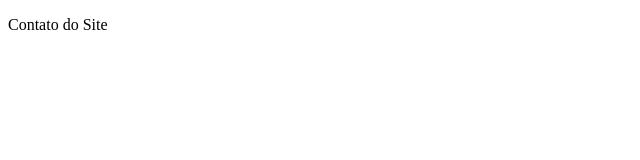
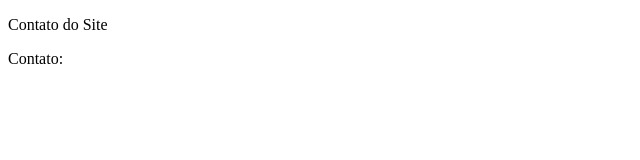
Before and after one commit to accolombinifake/github-master, a plain HTML site: page contato.html in a window 1280 px wide. Shown: the full height of the page, 0-640 px from the left. Drawn offline with Linux system fonts and the light colour scheme.

Commit message:
ajustes na página de contato #5

```diff
--- a/contato.html
+++ b/contato.html
@@ -7,5 +7,6 @@
 </head>
 <body>
     <p>Contato do Site</p>
+    <p>Contato: </accolombinifake@hotmail></p>
 </body>
 </html>
```
